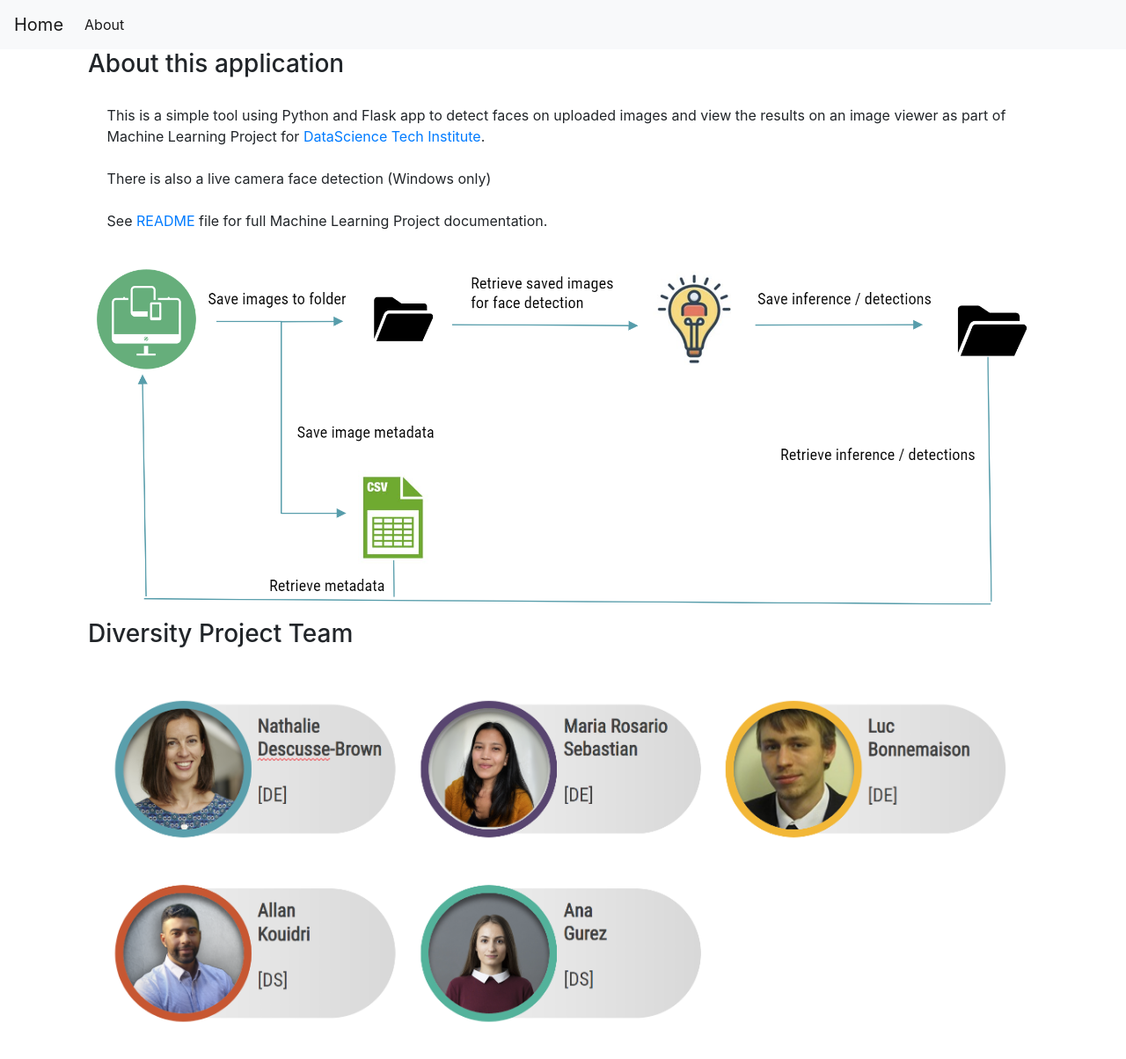
After one commit to DiversityDatabaseProject/Tensorflow_ObjectDetection, a Flask app: page /about in a window 1280 px wide. The commit adds this page. Shown: the whole page at 88% size. Run offline with Flask 2, Linux system fonts and the light colour scheme; some libraries are stand-ins or nearby versions.

Commit message:
feat: Add info on About page

```diff
--- a/app.py
+++ b/app.py
@@ -15,24 +15,28 @@ app.config['MAX_CONTENT_LENGTH'] = 5 * 1024 * 1024
 app.config['UPLOAD_EXTENSIONS'] = ['.jpg', '.png', '.jpeg']
 app.config['UPLOAD_PATH'] = cf.IMAGE_UPLOAD
 
-#create the folders for the image detection results
-date = datetime.datetime.now()
-print(date.timestamp())
-datetime_string = str(date).split(' ')[0]+str(date.timestamp()).split('.')[0]+'_'+str(date.timestamp()).split('.')[1]
-resfoldername='detection_res_'+datetime_string
-uploadfoldername='saved_images_'+datetime_string
-#saved uploaded images path
-IMAGES_UPLOAD = os.path.join('static', 'images', uploadfoldername)
-os.makedirs(IMAGES_UPLOAD)
-#name and path of image detection results
-DETECTION_RESULTS_PATH=os.path.join('static', 'images', resfoldername)
-app.config['IMAGE_UPLOAD_RES'] = resfoldername
-os.makedirs(DETECTION_RESULTS_PATH)
-csvname = 'image_metadata_'+datetime_string+'.csv' #Name of saved csv
-#name and path of csv file
-TABLE_FILE = os.path.join('static',csvname)
-print('DETECTION_RESULTS_PATH: ', DETECTION_RESULTS_PATH)
-print('TABLE_FILE: ', TABLE_FILE)
+def image_det_setup():
+    '''Sets up files and folders for image detection'''
+    date = datetime.datetime.now()
+    print(date.timestamp())
+    datetime_string = str(date).split(' ')[0]+str(date.timestamp()).split('.')[0]+'_'+str(date.timestamp()).split('.')[1]
+    resfoldername='detection_res_'+datetime_string
+    uploadfoldername='saved_images_'+datetime_string
+    #saved uploaded images path
+    IMAGES_UPLOAD = os.path.join('static', 'images', uploadfoldername)
+    os.makedirs(IMAGES_UPLOAD)
+    app.config['IMAGES_UPLOAD']=IMAGES_UPLOAD
+    #name and path of image detection results
+    DETECTION_RESULTS_PATH=os.path.join('static', 'images', resfoldername)
+    app.config['IMAGE_UPLOAD_RES'] = resfoldername
+    os.makedirs(DETECTION_RESULTS_PATH)
+    app.config['DETECTION_RESULTS_PATH']=DETECTION_RESULTS_PATH
+    csvname = 'image_metadata_'+datetime_string+'.csv' #Name of saved csv
+    #name and path of csv file
+    TABLE_FILE = os.path.join('static',csvname)
+    app.config['TABLE_FILE']=TABLE_FILE
+    print('DETECTION_RESULTS_PATH: ', DETECTION_RESULTS_PATH)
+    print('TABLE_FILE: ', TABLE_FILE)
 
 @app.route('/goto', methods=['POST', 'GET'])
 def goto():
@@ -64,6 +68,10 @@ def too_large(e):
 def index():
     return render_template('index.html')
 
+@app.route('/about')
+def about():
+    return render_template('about.html')
+
 @app.route('/stop_cam')
 def stop_cam():
     return render_template('index.html')
@@ -71,8 +79,9 @@ def stop_cam():
 @app.route('/face_detection_image')
 def face_detection_image():
     '''Upload images for face detection'''
-    files = os.listdir(DETECTION_RESULTS_PATH)
-    return render_template('file_upload.html', files=files)
+    image_det_setup() #set up files and folders
+    files = os.listdir(app.config['DETECTION_RESULTS_PATH'])
+    return render_template('file_upload.html', files=files, show_detect=0)
 
 @app.route('/face_detection_image', methods=['POST'])
 def upload_files():
@@ -84,16 +93,16 @@ def upload_files():
         if file_ext not in app.config['UPLOAD_EXTENSIONS'] or \
                 file_ext != validate_image(uploaded_file.stream):
             return "Invalid image", 400
-        uploaded_file.save(os.path.join(IMAGES_UPLOAD, filename))
+        uploaded_file.save(os.path.join(app.config['IMAGES_UPLOAD'], filename))
     return '', 204
 
 @app.route('/show_detections', methods=['GET'])
 def show_detections():
     '''Performs face detection on images in folder'''
     checkpoint_file=os.path.join(cf.paths['CHECKPOINT_PATH'], 'ckpt-51')
-    detect.face_detection(checkpoint=checkpoint_file, labelmap=cf.files['LABELMAP'], test_images=IMAGES_UPLOAD, detect_res=DETECTION_RESULTS_PATH, min_thresold=float(.5))
+    detect.face_detection(checkpoint=checkpoint_file, labelmap=cf.files['LABELMAP'], test_images=app.config['IMAGES_UPLOAD'], detect_res=app.config['DETECTION_RESULTS_PATH'], min_thresold=float(.5))
     #call the metadata creation function
-    metadata.create_image_metadata(resultspath=DETECTION_RESULTS_PATH, csvpath=TABLE_FILE)
+    metadata.create_image_metadata(resultspath=app.config['DETECTION_RESULTS_PATH'], csvpath=app.config['TABLE_FILE'])
     return redirect('/0')
 
 @app.route('/page_viewer')
@@ -102,7 +111,7 @@ def page_viewer():
 
 @app.route('/<int:ind>/')
 def image_view(ind=None):
-    table = read_table(TABLE_FILE)
+    table = read_table(app.config['TABLE_FILE'])
     pager = Pager(len(table))
     if ind >= pager.count:
         return render_template("404.html"), 404
@@ -116,7 +125,7 @@ def image_view(ind=None):
 
 @app.route('/uploads/<filename>')
 def upload(filename):
-    return send_from_directory(IMAGES_UPLOAD, filename)
+    return send_from_directory(app.config['IMAGES_UPLOAD'], filename)
 
 @app.route('/detect_cam')
 def detect_cam():
--- /dev/null
+++ b/templates/about.html
@@ -0,0 +1,15 @@
+{% extends "base.html" %}
+{% block content %}
+<div class="container" style="width:100%;">
+    <h3>About this application</h3>
+    <div style="padding: 2%;">This is a simple tool using Python and Flask app to detect faces on uploaded images and view the results on an image viewer as part of Machine Learning Project for <a href="https://www.datasciencetech.institute/">DataScience Tech Institute</a>.<br><br>There is also a live camera face detection (Windows only)<br><br>See <a href="https://github.com/DiversityDatabaseProject/Tensorflow_ObjectDetection#readme">README</a> file for full Machine Learning Project documentation.</div>
+    <div>
+        <img style="inline-size: 100%;" src="{{ url_for('static', filename='about/flaskapp.PNG') }}" >
+    </div>
+    <h3>Diversity Project Team</h3>
+    <div style="padding: 2%;">
+        <img style="inline-size: 100%;" src="{{ url_for('static', filename='about/flaskapp_about.PNG') }}" >
+    </div>
+</div>
+
+{% endblock %}
--- a/templates/base.html
+++ b/templates/base.html
@@ -19,7 +19,7 @@
         <div class="collapse navbar-collapse" id="navbarNav">
             <ul class="navbar-nav">
             <li class="nav-item active">
-                <a class="nav-link" href="#">About</a>
+                <a class="nav-link" href="{{ url_for('about')}}">About</a>
             </li>
             </ul>
         </div>
--- a/templates/index.html
+++ b/templates/index.html
@@ -1,7 +1,7 @@
 {% extends 'base.html' %}
 
 {% block content %}
-    <h3>{% block title %} Welcome to Diversity Machine Learning Project! {% endblock %}</h3>
+    <h3>{% block title %} Welcome to Diversity Machine Learning Project {% endblock %}</h3>
     <a href="/face_detection_image">Face Detection from Saved Images</a><br/>
     <a href="/detect_cam">Live Camera Detection</a>
 {% endblock %}
```
Also changed, not shown: img/ubuntu_flask_app_facedetect.PNG (added), static/about/flaskapp.PNG (added), static/about/flaskapp_about.PNG (added).
